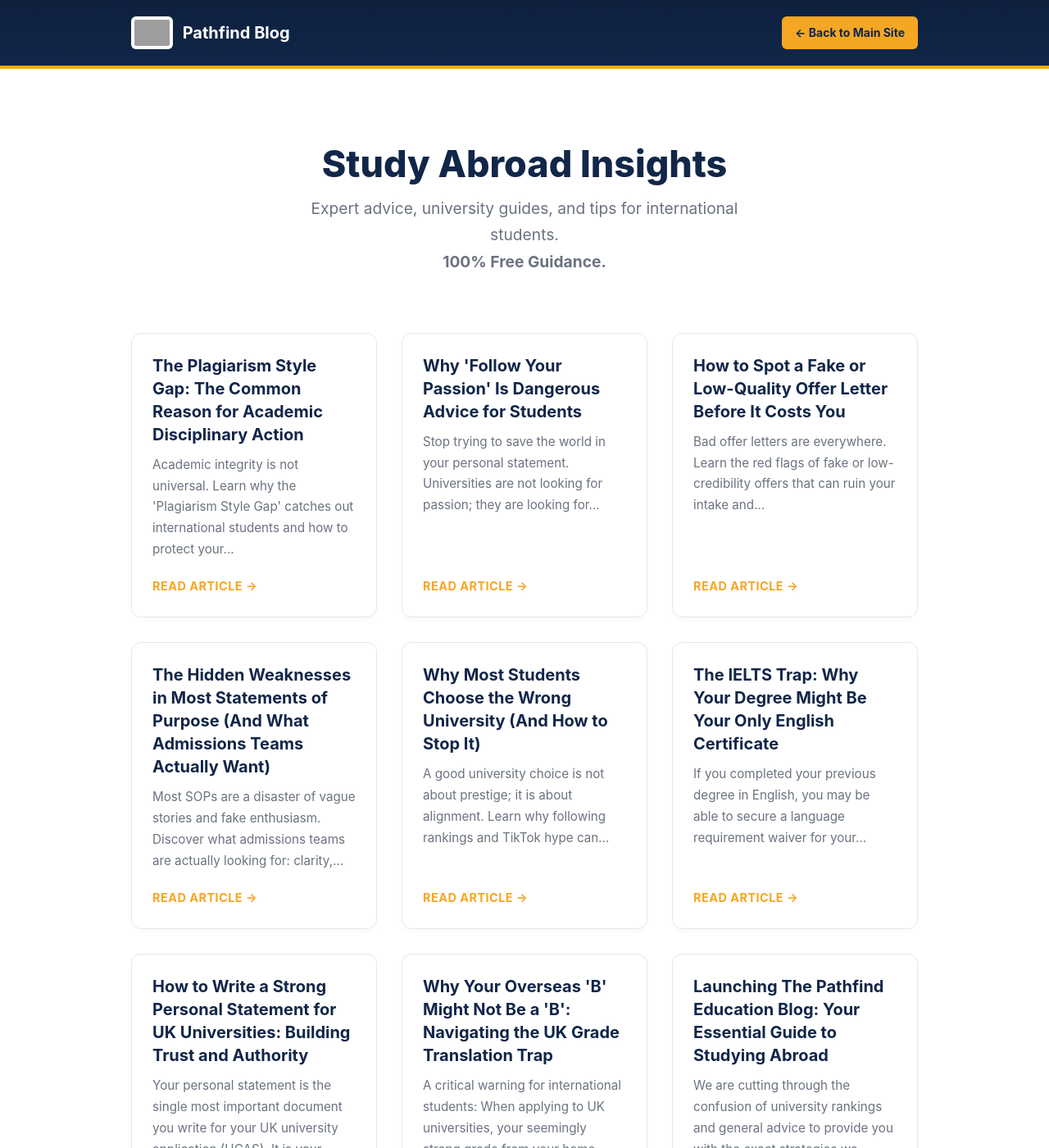
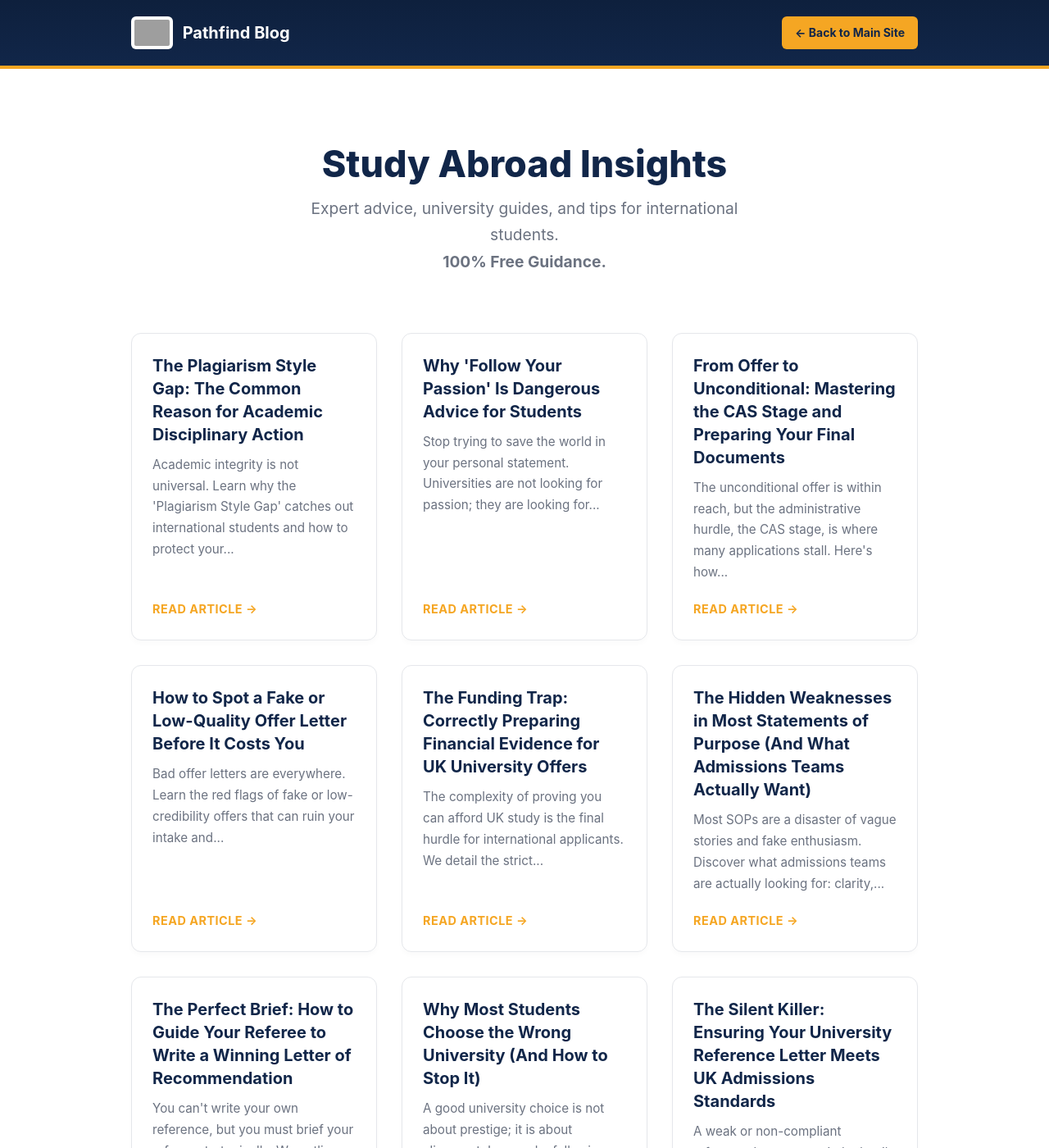
Before and after one commit to PathfindEd/Pathfind-Education-Blog, a Jekyll site: the page built from index.html, in a window 1280 px wide and 1400 px high. Shown: the whole window at 82% size. Built offline with Jekyll 4.4.1, drawn with Linux system fonts in a browser that asks for light colours; some of the changed lines change nothing that is shown; some of the changed text lies outside the part shown; grey boxes are pictures that could not be loaded.

Commit message:
new posts

```diff
--- /dev/null
+++ b/_posts/2025-12-14-the-silent-killer-reference-letter-standards.md
@@ -0,0 +1,75 @@
+---
+layout: post
+title: "The Silent Killer: Ensuring Your University Reference Letter Meets UK Admissions Standards"
+date: 2025-12-14 08:00:00 +0000
+categories: [study abroad, uk admissions, reference letter, compliance]
+tags: [LOR, referee, academic reference, standards, postgraduate]
+excerpt: "A weak or non-compliant reference letter can quietly derail an otherwise perfect application. Here are the strict UK admissions standards you must meet."
+---
+
+The Letter of Recommendation (LOR), or academic reference, is often viewed as the most passive part of the application. Many applicants simply delegate this task to a lecturer or supervisor and hope for the best. This is a critical strategic error.
+
+A non-compliant, weak, or generically written reference letter is a 'silent killer' that can lead to immediate rejection, regardless of your strong grades or your **[Personal Statement](/how-to-write-a-strong-personal-statement-for-uk-universities-building-trust-and-authority/)**.
+
+Admissions officers at top-tier UK institutions use the reference letter for two distinct purposes. First, they use it to verify the academic potential you claim in your application. Second, and perhaps more importantly, they use it as a compliance check. A reference that fails to meet the strict administrative standards of the university suggests a lack of professionalism and attention to detail.
+
+If you are already concerned that your academic background might fall into the **[UK Grade Translation Trap](/why-your-overseas-b-might-not-be-a-b/)**, you cannot afford a weak reference. This guide details the exact technical and content standards your reference must meet to ensure your application survives the initial screening.
+
+---
+
+## The Four Non-Negotiable Compliance Standards
+
+Before your referee even begins writing, you must confirm that their final document will meet these four technical benchmarks. These are standard across the Russell Group and most UK Higher Education institutions.
+
+### 1. Official Letterhead and Institutional Verification
+The days of submitting a plain text Word document are over. The reference **must** be printed on the official letterhead of the issuing institution (e.g., your university department or your employer's company).
+
+To be considered valid, the document must include:
+* The referee's **full legal name and official academic title**.
+* The **institution's official postal address and telephone number**.
+* A formal **institutional email address**.
+
+**Critical Warning:** Most UK university admissions portals automatically flag references submitted from personal email domains (such as Gmail, Yahoo, or 163.com). If your professor uses a personal email, you must provide a secondary form of verification, such as a link to their profile on the university's official staff directory.
+
+### 2. Mandatory Date and Signature
+The reference must be physically or digitally signed by the referee. A typed name alone is often insufficient for visa-level compliance.
+
+Furthermore, the letter must be **dated**. Crucially, most UK institutions require the letter to be dated **no more than six months** before the date of application submission. An old reference from a previous year is often considered invalid as it does not reflect your current academic standing.
+
+### 3. Clear Identification of the Relationship
+The content of the letter needs to explicitly state the nature of your relationship. Admissions officers need to know exactly how the referee knows you. The letter must detail:
+* The **applicant’s full name** (matching the passport exactly).
+* The **programme** and **years** the applicant studied under the referee.
+* The **capacity** of the relationship (e.g., "Ms. Smith was a student in my Comparative Literature module for two semesters").
+
+### 4. Direct Submission and Authentication
+For postgraduate applications, universities rarely accept a reference letter submitted directly by the student. The standard process is now:
+1.  You enter your referee's professional email address into the application portal.
+2.  The university sends a **secure, unique link** to your referee.
+3.  The referee must **upload the PDF file directly** via this institutional portal.
+
+This process verifies the document's authenticity and ensures it has not been tampered with. You must prepare your referee for this digital step.
+
+---
+
+## The "Academic Potential" Requirement
+
+Beyond compliance, the content must be predictive. UK universities do not want a summary of your past; they want a prediction of your future success in a rigorous UK Master's environment.
+
+### Quantifying Your Success
+Vague praise is unhelpful. Phrases like "he was a good student" hold no weight. You need to guide your referee to use comparative data.
+* **Weak:** "She performed well in my class."
+* **Strong:** "She ranked in the top 5% of a cohort of 150 students, achieving a consistent distinction level in her research modules."
+
+This specific evidence is the only way to counteract the potential downgrading of your degree caused by international grade conversions.
+
+### Aligning with Your Narrative
+Your reference letter should not exist in a vacuum. It should corroborate the themes you established in your **[Personal Statement](/how-to-write-a-strong-personal-statement-for-uk-universities-building-trust-and-authority/)**. If you highlighted your research skills in your SOP, your referee must explicitly mention your dissertation or lab work. If they contradict you, or fail to mention your primary strength, your credibility is damaged.
+
+---
+
+## Conclusion: Take Ownership of the LOR
+
+You cannot write the letter yourself, but you must architect the process. By ensuring your referee adheres to these strict compliance standards, you protect your application from administrative rejection.
+
+Treat the reference letter as a coordinated component of your admissions strategy, not an afterthought. A compliant, evidence-based reference is the final piece of proof required to secure your offer.
--- /dev/null
+++ b/_posts/2025-12-17-the-perfect-brief-guiding-your-referee.md
@@ -0,0 +1,40 @@
+---
+layout: post
+title: "The Perfect Brief: How to Guide Your Referee to Write a Winning Letter of Recommendation"
+date: 2025-12-17 08:00:00 +0000
+categories: [study abroad, uk admissions, reference letter, academic strategy]
+tags: [LOR, referee, postgraduate, advice, guidance]
+excerpt: "You can't write your own reference, but you must brief your referee strategically. We outline the exact content and context required for UK university success."
+---
+
+You have asked the right person (a respected lecturer or supervisor), but without context, their kind words will fail to secure your place. The best reference letters are not accidental; they are the result of an applicant providing a **perfect brief**.
+
+Your referee is likely busy and may be writing dozens of letters this cycle. They need to know *what* to write, *why* they are writing it, and *what* the university is looking for. Your job is to make their task as efficient and impactful as possible.
+
+---
+
+## Three Essential Components of the Referee Brief
+
+### 1. Context: The 'Why' and the 'Where'
+Your referee needs to connect their observations of you directly to the UK course requirements. Provide them with a concise "Briefing Document" that includes:
+
+* **Your Finalised Personal Statement:** This ensures their letter supports your narrative rather than contradicting it. If you claim to be highly analytical in your **[Personal Statement](/how-to-write-a-strong-personal-statement-for-uk-universities-building-trust-and-authority/)**, their letter must provide evidence of this analysis in a classroom setting.
+* **The Target Course Modules:** Highlight the specific modules (e.g., "Advanced Econometrics") that you are applying for. Ask them to mention how your work in their class specifically prepares you for these challenges.
+* **The Goal (2:1 or First):** Remind them that the goal is to qualify you for a **2:1 (Upper Second Class Honours)** or higher. Asking them to use strong language that places your performance in the top tier of their class is crucial to overcoming the **[UK Grade Translation Trap](/why-your-overseas-b-might-not-be-a-b/)**.
+
+### 2. Evidence: The Content Prompts
+Do not ask for a generic letter. Provide a bullet-point list of 3-5 specific achievements from their class or supervision period that you want them to highlight.
+
+| Weak Request | Strong Prompt (With Context) |
+| :--- | :--- |
+| "Please write about my essay." | "Could you please highlight my 78% mark on the Term 2 dissertation, specifically mentioning my novel use of qualitative data analysis, as this is key to the Research Methods module at LSE." |
+| "I worked well in the lab." | "Please reference my capacity for independent research during the six-month lab project where I successfully trouble-shot the system failure without supervision." |
+
+### 3. Compliance: The Technical Checklist
+Send your referee the technical requirements we outlined in our previous post. Make it clear that failure to follow these administrative guidelines (such as using official letterhead and signing the document) is the top reason for LOR rejection.
+
+---
+
+## Conclusion: Take Ownership
+
+Treat the reference letter as a coordinated component of your application. By providing a perfect brief, you empower your referee to write a highly specific, contextually relevant, and compliant letter that speaks directly to the admissions team’s needs.
--- /dev/null
+++ b/_posts/2025-12-20-the-funding-trap-financial-evidence-for-uk-offers.md
@@ -0,0 +1,75 @@
+---
+layout: post
+title: "The Funding Trap: Correctly Preparing Financial Evidence for UK University Offers"
+date: 2025-12-20 08:00:00 +0000
+categories: [study abroad, financial planning, administrative requirements]
+tags: [funding, bank statement, tuition fees, financial proof, compliance]
+excerpt: "The complexity of proving you can afford UK study is the final hurdle for international applicants. We detail the strict document requirements to secure your Confirmation of Acceptance."
+---
+
+The Confirmation of Acceptance for Studies (CAS) and the final unconditional offer stage hinge on one massive administrative detail: proving you have the funds required for your tuition and living expenses.
+
+While you may have successfully navigated the academic application, many students make simple errors in preparing their financial documentation that can cause significant, unnecessary delays. Much like the **[IELTS Trap](/the-ielts-trap-why-your-degree-might-be-your-only-english-certificate/)**, this is an area where failing to read the fine print can result in a rejection.
+
+Here is how to navigate the strict requirements for preparing your Proof of Funds for 2025 entry.
+
+---
+
+## The Two Financial Requirements
+
+To secure your CAS, you must demonstrate liquid funds covering two distinct buckets: your tuition balance and your maintenance (living) costs.
+
+### 1. Tuition Fees
+You must show proof that you have either paid, or have the funds ready to pay, the remaining portion of your first year's tuition fees.
+
+* **The Deposit Strategy:** Most UK universities require a **non-refundable deposit** (typically £2,000–£5,000) to secure your unconditional offer. This deposit is usually deducted from your first year's fees.
+* **The CAS Statement:** Once you pay the deposit, the university will officially state the remaining tuition fee balance on your CAS documentation. This is the figure you must prove you hold in your bank account.
+
+### 2. Maintenance Funds (Living Expenses)
+The UK government sets a standardised figure for living expenses that you must prove you possess. **Note:** As of 2 January 2025, these requirements have increased.
+
+You must show funds for **9 months** of living expenses.
+
+| Location of Study | Monthly Requirement (2025) | Total Required (9 Months) |
+| :--- | :--- | :--- |
+| **Inside London** | £1,483 | **£13,347** |
+| **Outside London** | £1,136 | **£10,224** |
+
+*Figures based on [official GOV.UK Student Visa guidance](https://www.gov.uk/student-visa/money).*
+
+**Example:**
+If you are studying at the University of Manchester (Outside London) and have £15,000 of tuition fees left to pay, you must show:
+£15,000 (Tuition) + £10,224 (Maintenance) = **£25,224** total liquid funds.
+
+---
+
+## Avoiding the Financial Documentation Traps
+
+The funds must be presented in a specific, compliant format. Failure to meet these technical requirements is the number one cause of administrative delays at the offer stage.
+
+### The 28-Day Rule
+**Crucially, the funds (tuition balance + maintenance) must be held in the bank account for a single, continuous period of at least 28 days.**
+
+This 28-day period must end no more than **31 days** before the date you submit your visa application.
+
+* **The Clock:** If the money drops below the required total for even one day (e.g., day 27), the entire 28-day clock resets. You cannot simply top up the account and print the statement immediately.
+* **The Document:** You must provide a formal bank statement or letter from a regulated financial institution. Screenshots or internet banking printouts alone are often insufficient unless they include the bank's logo, your name, and account number on every page.
+* **The Currency:** If the money is not held in Pound Sterling (GBP), the financial institution must provide the exchange rate, or you must use the official exchange rate published by **OANDA** on the day the statement is prepared.
+
+### Acceptable Financial Instruments
+Not all money counts. The UK Home Office and universities are strict about "liquid" funds.
+
+* **Accepted:** Personal bank accounts (current or savings), building society accounts.
+* **Rejected:** Shares, bonds, credit cards, property deeds, or pension funds (unless the funds have been withdrawn and are sitting as cash).
+* **Parental Funds:** You can use funds held by your parents, but you must provide your birth certificate (to prove the relationship) and a signed letter of consent from them. You **cannot** use funds held by an uncle, aunt, or sibling.
+
+---
+
+## Conclusion: Act Early
+
+Starting this process after your **[Personal Statement](/how-to-write-a-strong-personal-statement-for-uk-universities-building-trust-and-authority/)** is submitted is already too late. You must prepare your funds and documentation months in advance to ensure the 28-day rule is met when the university requests proof.
+
+Always verify the latest figures directly on the **[GOV.UK Student Visa Money page](https://www.gov.uk/student-visa/money)** before heading to the bank.
+
+---
+**Disclaimer:** *The financial figures and requirements listed above are based on UK Government guidance as of January 2025. Immigration rules (Appendix Finance) are subject to frequent change. Always consult the official GOV.UK website or a qualified immigration advisor for the most current legal requirements regarding your specific application.*
--- /dev/null
+++ b/_posts/2025-12-23-from-offer-to-unconditional-mastering-the-cas-stage.md
@@ -0,0 +1,46 @@
+---
+layout: post
+title: "From Offer to Unconditional: Mastering the CAS Stage and Preparing Your Final Documents"
+date: 2025-12-23 08:00:00 +0000
+categories: [study abroad, university selection, administrative requirements]
+tags: [CAS, unconditional offer, acceptance, deposits, compliance]
+excerpt: "The unconditional offer is within reach, but the administrative hurdle, the CAS stage, is where many applications stall. Here's how to secure your final acceptance."
+---
+
+The journey from receiving a conditional offer to an **unconditional offer** and the final **Confirmation of Acceptance for Studies (CAS)** document requires precision and speed. The CAS is the essential unique reference number issued by the university, verifying your place for the Home Office.
+
+This stage is entirely administrative, involving three key steps that must be completed accurately to secure your enrolment.
+
+---
+
+## Step 1: Meeting All Academic Conditions
+An offer is 'conditional' because the university requires you to meet specific academic or administrative requirements. These usually include:
+
+1.  **Final Degree Results:** Providing your final, official degree certificate and academic transcript. This must verify your **[2:1 or equivalent](/why-your-overseas-b-might-not-be-a-b/)** that the university is expecting.
+2.  **Language Proof:** Submitting your official IELTS certificate or the required **[Medium of Instruction (MOI) letter](/the-ielts-trap-why-your-degree-might-be-your-only-english-certificate/)**.
+3.  **Final References:** Ensuring all your referees have successfully uploaded their Letters of Recommendation (LORs) via the university portal.
+
+You must formally upload verified, scanned copies of all these documents to the university's admissions platform to trigger the move to an unconditional status.
+
+---
+
+## Step 2: Paying the Acceptance Deposit
+The university requires a non-refundable deposit (often £2,000–£5,000) to confirm your commitment to the programme.
+
+* **Financial Compliance:** The payment must be made via an approved, traceable method (bank transfer or official payment portal).
+* **The Receipt:** Keep the official receipt/proof of payment. This deposit payment is critical because it will be reflected on your final CAS statement, reducing the amount of funds you need to prove later in the process.
+
+---
+
+## Step 3: CAS Verification and Issuance
+Once you have met all academic conditions and paid the deposit, the university will initiate the CAS process.
+
+The university will review all your documents one final time, including your financial evidence and passport details, to ensure everything is compliant.
+
+* **Check Your Data:** Before the university issues the CAS, they will typically send you a "Draft CAS" for your review. **Check every single detail** (Name spelling, date of birth, passport number, tuition fee paid) against your official documents.
+* **The Final Document:** The university then issues the final CAS, which includes your unique reference number.
+
+This reference number confirms that the university has reserved your place and that you have met all necessary requirements for admission. For a full list of documents you may need to prepare for your eventual arrival, refer to the **[GOV.UK Student Visa Documents](https://www.gov.uk/student-visa/documents-you-must-provide)** guide.
+
+---
+**Disclaimer:** *This article provides general administrative guidance for university admissions processes. Pathfind Education is an education consultancy, not a legal immigration advisory service. For specific visa and legal advice, always consult a qualified OISC-registered advisor or the official UK Government website.*
--- a/_sass/custom/_post_styles.scss
+++ b/_sass/custom/_post_styles.scss
@@ -14,15 +14,23 @@
         border-bottom: 1px solid $light-background-color;
     }
 
-    // --- Link Styling (New Block) ---
+    // --- Link Styling (UPDATED TO FORCE ORANGE) ---
     a {
-        // Inherits color from $link-color (your Gold/Orange) defined in _variables.scss
-        text-decoration: underline; // CRITICAL: Makes the link obvious and accessible
-        font-weight: 600;           // Makes the link text stand out
+        color: $accent-color !important; // FORCE ORANGE (Overrides Navy)
+        font-weight: bold;               // Force Bold
+        text-decoration: underline;      // Keep underline so it looks like a link
     }
+
+    // Ensure visited links DON'T turn Navy/Purple
+    a:visited {
+        color: $accent-color !important; // Keep them Orange even after clicking
+    }
+
+    // Hover state
     a:hover {
-        // Inherits color from $link-hover-color (darker Gold/Orange)
-        text-decoration: none;      // Optional: Remove underline on hover for a cleaner modern feel
+        color: darken($accent-color, 15%) !important; // Darker Orange when hovering
+        text-decoration: none;
+        cursor: pointer;
     }
     // ---------------------------------
 
@@ -30,35 +38,35 @@
     ul, ol {
         margin-top: 1rem;
         margin-bottom: 1rem;
-        padding-left: 25px; // Ensure lists are indented nicely
+        padding-left: 25px;
 
         li {
             margin-bottom: 0.5rem;
 
             // Custom bullets for unstyled lists
             &::marker {
-                color: $accent-color; // Use the gold accent for bullets
+                color: $accent-color;
             }
         }
     }
 
-    // Blockquote Styling (for Pro Tip and quotes)
+    // Blockquote Styling
     blockquote {
-        border-left: 4px solid $accent-color; // Highlight with Gold accent
-        background-color: $light-background-color; // Light background (f3f6fa)
+        border-left: 4px solid $accent-color;
+        background-color: $light-background-color;
         padding: 1rem 1.5rem;
         margin: 1.5rem 0;
         font-style: italic;
         color: $muted-text-color;
     }
 
-    // Image Styling (for images you insert)
+    // Image Styling
     img {
         max-width: 100%;
         height: auto;
-        display: block; // Ensures image centers if container is centered
+        display: block;
         margin: 1.5rem auto;
         border-radius: 8px;
-        box-shadow: 0 4px 12px rgba(0, 0, 0, 0.1); // Subtle shadow for pop
+        box-shadow: 0 4px 12px rgba(0, 0, 0, 0.1);
     }
 }
```
Also changed, not shown: _posts/2025-12-29-why-most-students-choose-the-wrong-university.md (renamed from _posts/2025-12-14-why-most-students-choose-the-wrong-university.md), _posts/2026-01-01-hidden-weaknesses-in-statements-of-purpose.md (renamed from _posts/2025-12-17-hidden-weaknesses-in-statements-of-purpose.md), _posts/2026-01-04-how-to-spot-fake-university-offer-letters.md (renamed from _posts/2025-12-20-how-to-spot-fake-university-offer-letters.md), _posts/2026-01-07-why-follow-your-passion-is-dangerous-advice.md (renamed from _posts/2025-12-23-why-follow-your-passion-is-dangerous-advice.md).
